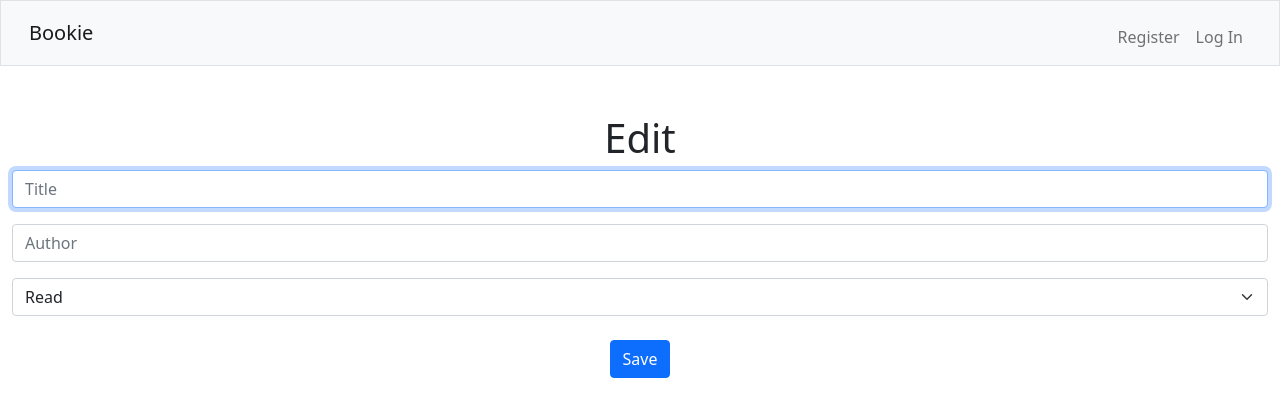
After one commit to sergiulache/cs50project, a Flask app: template templates/editbook.html in a window 1280 px wide. The commit adds this page. Shown: the top 417 px of the page. Run offline with Flask 2, Linux system fonts and the light colour scheme; the template is opened without the code that fills it, so the values that code supplies are empty; some libraries are stand-ins or nearby versions.

Commit message:
/editbook route needs work

```diff
--- a/app.py
+++ b/app.py
@@ -27,7 +27,7 @@ Session(app)
 # Configure CS50 Library to use SQLite database
 db = SQL("sqlite:///bookie.db")
 
-
+status_list = ["Read", "To Read", "Reading", "Abandoned"]
 
 @app.after_request
 def after_request(response):
@@ -44,7 +44,9 @@ def index():
     if session.get("user_id") is None:
         return redirect("/login")
     else:
-        return render_template("index.html")
+        # Get user's books
+        books = db.execute("SELECT * FROM books WHERE user_id = ?", session["user_id"])
+        return render_template("index.html", books=books)
 
 
 
@@ -159,19 +161,18 @@ def addbook():
             return render_template("/", message="Please enter an author")
 
         # Get book status
-        status_list = ["Read", "To Read", "Reading", "Abandoned"]
+
         status = request.form['status']
-        print(status)
 
         # Insert book into database
-        db.execute("INSERT INTO books (title, author, date, user_id) VALUES (?, ?, ?, ?)", request.form.get("title"), request.form.get("author"), dt_string, session["user_id"])
+        db.execute("INSERT INTO books (title, author, date, user_id, status) VALUES (?, ?, ?, ?, ?)", request.form.get("title"), request.form.get("author"), dt_string, session["user_id"], status)
 
-        # Redirect user to home page
-        return render_template("index.html", status_list=status_list)
+        # Redirect user to home page and send status_list to be shown in index.html
+        return render_template("index.html")
 
     # User reached route via GET (as by clicking a link or via redirect)
     else:
-        return render_template("/")
+        return render_template("index.html")
 
 @app.route("/history", methods=["GET", "POST"])
 @login_required
@@ -186,5 +187,16 @@ def history():
 
     return render_template("history.html", books=books)
 
+# route to edit the book based on passed book id
+@app.route("/editbook/<int:book_id>", methods=["GET", "POST"])
+@login_required
+def editbook(book_id):
+    print(book_id)
+    # TODO: book_id is passed, need to show the book details in the form
+    # work on editbook.html and index.html
+    return render_template("index.html")
+
+
+
 # sql command to add a new column to books table with status
 # ALTER TABLE books ADD COLUMN status TEXT DEFAULT 'planned';
--- /dev/null
+++ b/templates/editbook.html
@@ -0,0 +1,30 @@
+{% extends "layout.html" %}
+{% block title %}
+Edit
+{% endblock %}
+
+{% block main %}
+<!-- get current book info and show on page-->
+<h1>Edit</h1>
+<form action="/editbook/{{ book.id }}" method="post">
+    <div class="mb-3">
+        <input autocomplete="off" autofocus class="form-control" id="title" name="title" placeholder="Title" type="text"
+            value="{{ book.title }}">
+    </div>
+    <div class="mb-3">
+        <input autocomplete="off" autofocus class="form-control" id="author" name="author" placeholder="Author"
+            type="text" value="{{ book.author }}">
+    </div>
+    <!-- dropdown menu for selecting book status -->
+    <select class="form-select" aria-label="Book status" name="status">
+        <option value="Read">Read</option>
+        <option value="Reading">Reading</option>
+        <option value="To Read">To Read</option>
+    </select>
+    <br>
+    <button class="btn btn-primary" type="submit">
+        Save
+    </button>
+</form>
+
+{% endblock %}
--- a/templates/layout.html
+++ b/templates/layout.html
@@ -12,6 +12,9 @@
         <script crossorigin="anonymous"
             src="https://cdn.jsdelivr.net/npm/bootstrap@5.1.3/dist/js/bootstrap.bundle.min.js"
             integrity="sha384-ka7Sk0Gln4gmtz2MlQnikT1wXgYsOg+OMhuP+IlRH9sENBO0LRn5q+8nbTov4+1p"></script>
+        <!-- add link to local scripts file-->
+        <script src="/static/scripts.js"></script>
+
     </head>
 
     <body>
```
Also changed, not shown: static/styles.css (+9 -7 lines), templates/index.html (+40 -5 lines), bookie.db, static/scripts.js (added), 2 other files.
